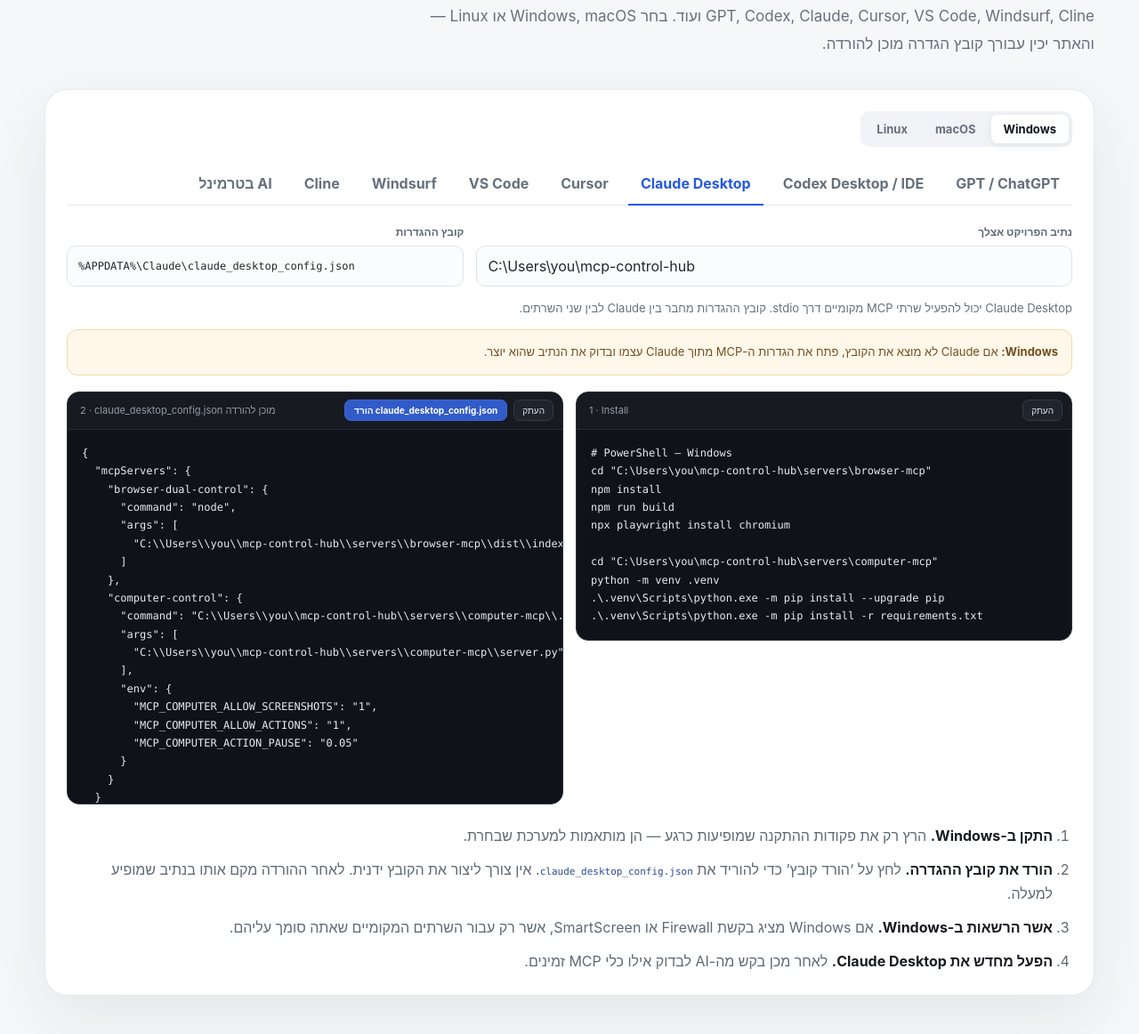
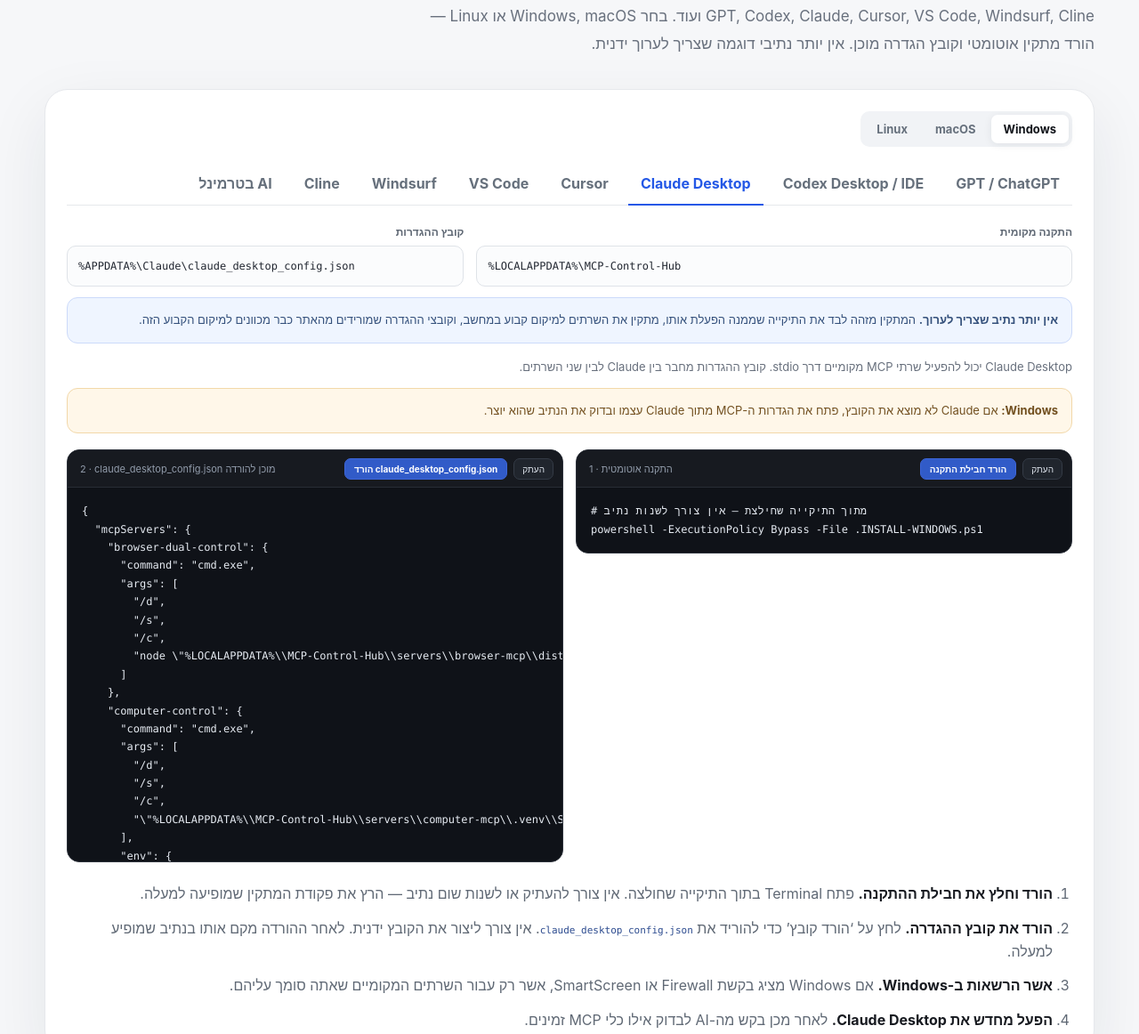
Before and after one commit to az0512124155azz-sys/mcp-control-hub, a plain HTML site: page index.html in a window 1280 px wide. Shown: the part 2766-3928 px from the top of the page at 89% size. Drawn offline with Linux system fonts and the light colour scheme.

Commit message:
Add files via upload

```diff
--- a/index.html
+++ b/index.html
@@ -350,7 +350,7 @@ code, pre { font-family: "SFMono-Regular", Consolas, "Liberation Mono", Menlo, m
       <div class="section-heading">
         <span class="kicker">02 · Interactive install</span>
         <h2>בחר AI ומערכת הפעלה — וקבל הגדרה מוכנה</h2>
-        <p>GPT, Codex, Claude, Cursor, VS Code, Windsurf, Cline ועוד. בחר Windows, macOS או Linux — והאתר יכין עבורך קובץ הגדרה מוכן להורדה.</p>
+        <p>GPT, Codex, Claude, Cursor, VS Code, Windsurf, Cline ועוד. בחר Windows, macOS או Linux — הורד מתקין אוטומטי וקובץ הגדרה מוכן. אין יותר נתיבי דוגמה שצריך לערוך ידנית.</p>
       </div>
 
       <div class="guide-shell">
@@ -372,22 +372,24 @@ code, pre { font-family: "SFMono-Regular", Consolas, "Liberation Mono", Menlo, m
         </div>
 
         <div class="path-grid">
-          <label>
-            <span>נתיב הפרויקט אצלך</span>
-            <input id="project-root" dir="ltr" value="C:\Users\you\mcp-control-hub" />
-          </label>
+          <div class="path-box">
+            <span>התקנה מקומית</span>
+            <code id="install-location" dir="ltr"></code>
+          </div>
           <div class="path-box">
             <span>קובץ ההגדרות</span>
             <code id="config-path" dir="ltr"></code>
           </div>
         </div>
 
+        <div class="info-box"><strong>אין יותר נתיב שצריך לערוך.</strong> המתקין מזהה לבד את התיקייה שממנה הפעלת אותו, מתקין את השרתים למיקום קבוע במחשב, וקובצי ההגדרה שמורידים מהאתר כבר מכוונים למיקום הקבוע הזה.</div>
+
         <p class="guide-note" id="client-note"></p>
         <div id="client-extra"></div>
 
         <div class="two-code-columns">
           <div class="code-card">
-            <div class="code-head"><span>1 · Install</span><button class="copy-button" type="button" data-copy-target="install-code">העתק</button></div>
+            <div class="code-head"><span>1 · התקנה אוטומטית</span><div class="code-actions"><a class="download-button" id="download-installer" href="downloads/MCP-Control-Hub-Local.zip" download>הורד חבילת התקנה</a><button class="copy-button" type="button" data-copy-target="install-code">העתק</button></div></div>
             <pre><code id="install-code"></code></pre>
           </div>
           <div class="code-card">
@@ -487,7 +489,7 @@ code, pre { font-family: "SFMono-Regular", Consolas, "Liberation Mono", Menlo, m
   let os = "windows";
   let client = "claude";
 
-  const rootInput = document.getElementById("project-root");
+  const installLocationEl = document.getElementById("install-location");
   const configPathEl = document.getElementById("config-path");
   const clientNoteEl = document.getElementById("client-note");
   const clientExtraEl = document.getElementById("client-extra");
@@ -495,39 +497,52 @@ code, pre { font-family: "SFMono-Regular", Consolas, "Liberation Mono", Menlo, m
   const configCodeEl = document.getElementById("config-code");
   const configCardTitleEl = document.getElementById("config-card-title");
   const downloadConfigButton = document.getElementById("download-config");
+  const downloadInstallerButton = document.getElementById("download-installer");
   const stepsListEl = document.getElementById("steps-list");
 
-  function winJoin(root, tail) {
-    return `${root.replace(/[\\/]+$/, "")}\\${tail.replaceAll("/", "\\")}`;
+  function installLocation(currentOs) {
+    return currentOs === "windows" ? "%LOCALAPPDATA%\\MCP-Control-Hub" : "~/.mcp-control-hub";
   }
 
-  function unixJoin(root, tail) {
-    return `${root.replace(/\/+$/, "")}/${tail}`;
-  }
-
-  function makeEntries(currentOs, root, currentClient = client) {
-    const join = currentOs === "windows" ? winJoin : unixJoin;
-    const python = currentOs === "windows"
-      ? join(root, "servers/computer-mcp/.venv/Scripts/python.exe")
-      : join(root, "servers/computer-mcp/.venv/bin/python");
-
-    const allEntries = {
+  function makeEntries(currentOs, currentClient = client) {
+    let allEntries;
+    if (currentOs === "windows") {
+      allEntries = {
         "browser-dual-control": {
           type: "stdio",
-        command: "node",
-        args: [join(root, "servers/browser-mcp/dist/index.js")],
+          command: "cmd.exe",
+          args: ["/d", "/s", "/c", "node \"%LOCALAPPDATA%\\MCP-Control-Hub\\servers\\browser-mcp\\dist\\index.js\""]
         },
         "computer-control": {
           type: "stdio",
-        command: python,
-        args: [join(root, "servers/computer-mcp/server.py")],
+          command: "cmd.exe",
+          args: ["/d", "/s", "/c", "\"%LOCALAPPDATA%\\MCP-Control-Hub\\servers\\computer-mcp\\.venv\\Scripts\\python.exe\" \"%LOCALAPPDATA%\\MCP-Control-Hub\\servers\\computer-mcp\\server.py\""],
           env: {
             MCP_COMPUTER_ALLOW_SCREENSHOTS: "1",
             MCP_COMPUTER_ALLOW_ACTIONS: "1",
-          MCP_COMPUTER_ACTION_PAUSE: "0.05",
+            MCP_COMPUTER_ACTION_PAUSE: "0.05"
+          }
+        }
+      };
+    } else {
+      allEntries = {
+        "browser-dual-control": {
+          type: "stdio",
+          command: "sh",
+          args: ["-lc", "node \"$HOME/.mcp-control-hub/servers/browser-mcp/dist/index.js\""]
         },
-      },
+        "computer-control": {
+          type: "stdio",
+          command: "sh",
+          args: ["-lc", "\"$HOME/.mcp-control-hub/servers/computer-mcp/.venv/bin/python\" \"$HOME/.mcp-control-hub/servers/computer-mcp/server.py\""],
+          env: {
+            MCP_COMPUTER_ALLOW_SCREENSHOTS: "1",
+            MCP_COMPUTER_ALLOW_ACTIONS: "1",
+            MCP_COMPUTER_ACTION_PAUSE: "0.05"
+          }
+        }
       };
+    }
 
     if (currentClient === "terminal") {
       return { "computer-control": allEntries["computer-control"] };
@@ -550,8 +565,8 @@ code, pre { font-family: "SFMono-Regular", Consolas, "Liberation Mono", Menlo, m
     return lines.join("\n").trim();
   }
 
-  function makeConfig(currentClient, currentOs, root) {
-    const entries = makeEntries(currentOs, root, currentClient);
+  function makeConfig(currentClient, currentOs) {
+    const entries = makeEntries(currentOs, currentClient);
 
     if (currentClient === "chatgpt") {
       return `ChatGPT / GPT setup
@@ -600,23 +615,23 @@ ${JSON.stringify({ mcpServers: terminalEntries }, null, 2)}`;
     return "<your-project>/.vscode/mcp.json";
   }
 
-  function installCommands(currentOs, root) {
-    const browserDir = currentOs === "windows"
-      ? winJoin(root, "servers/browser-mcp")
-      : unixJoin(root, "servers/browser-mcp");
-    const computerDir = currentOs === "windows"
-      ? winJoin(root, "servers/computer-mcp")
-      : unixJoin(root, "servers/computer-mcp");
-
+  function installCommands(currentOs) {
     if (currentOs === "windows") {
-      return `# PowerShell — Windows\ncd "${browserDir}"\nnpm install\nnpm run build\nnpx playwright install chromium\n\ncd "${computerDir}"\npython -m venv .venv\n.\\.venv\\Scripts\\python.exe -m pip install --upgrade pip\n.\\.venv\\Scripts\\python.exe -m pip install -r requirements.txt`;
+      return `# מתוך התיקייה שחילצת — אין צורך לשנות נתיב
+powershell -ExecutionPolicy Bypass -File .\INSTALL-WINDOWS.ps1`;
+    }
+    if (currentOs === "linux") {
+      return `# מתוך התיקייה שחילצת — אין צורך לשנות נתיב
+chmod +x ./INSTALL-LINUX.sh
+./INSTALL-LINUX.sh`;
+    }
+    return `# מתוך התיקייה שחילצת — אין צורך לשנות נתיב
+chmod +x ./INSTALL-MACOS.sh
+./INSTALL-MACOS.sh`;
   }
 
-    if (currentOs === "linux") {
-      return `# Terminal — Linux\n# Ubuntu / Debian: אם חסרות תלויות מערכת ל-PyAutoGUI\n# sudo apt update && sudo apt install -y python3-venv python3-tk scrot xclip\n\ncd "${browserDir}"\nnpm install\nnpm run build\nnpx playwright install chromium\n\ncd "${computerDir}"\npython3 -m venv .venv\n./.venv/bin/python -m pip install --upgrade pip\n./.venv/bin/python -m pip install -r requirements.txt`;
-    }
-
-    return `# Terminal — macOS\ncd "${browserDir}"\nnpm install\nnpm run build\nnpx playwright install chromium\n\ncd "${computerDir}"\npython3 -m venv .venv\n./.venv/bin/python -m pip install --upgrade pip\n./.venv/bin/python -m pip install -r requirements.txt`;
+  function installerFile() {
+    return "downloads/MCP-Control-Hub-Local.zip";
   }
 
   function configFileName(currentClient) {
@@ -653,14 +668,14 @@ ${JSON.stringify({ mcpServers: terminalEntries }, null, 2)}`;
       : `לחץ על ‘הורד קובץ’ כדי להוריד את <code dir=\"ltr\">${configFileName(client)}</code>. אין צורך ליצור את הקובץ ידנית. לאחר ההורדה מקם אותו בנתיב שמופיע למעלה.`;
 
     stepsListEl.innerHTML = `
-      <li><strong>התקן ב-${system}.</strong> הרץ רק את פקודות ההתקנה שמופיעות כרגע — הן מותאמות למערכת שבחרת.</li>
+      <li><strong>הורד וחלץ את חבילת ההתקנה.</strong> פתח Terminal בתוך התיקייה שחולצה. אין צורך להעתיק או לשנות שום נתיב — הרץ את פקודת המתקין שמופיעה למעלה.</li>
       <li><strong>הורד את קובץ ההגדרה.</strong> ${downloadStep}</li>
       <li><strong>אשר הרשאות ב-${system}.</strong> ${permissionStep}</li>
       <li><strong>הפעל מחדש את ${clients[client].label}.</strong> לאחר מכן בקש מה-AI לבדוק אילו כלי MCP זמינים.${client === "terminal" ? " במצב Terminal מחובר בכוונה רק Computer Control MCP." : ""}</li>`;
   }
 
   function downloadConfig() {
-    const content = makeConfig(client, os, rootInput.value.trim());
+    const content = makeConfig(client, os);
     const filename = configFileName(client);
     const mime = filename.endsWith(".json") ? "application/json" : filename.endsWith(".toml") ? "application/toml" : "text/plain";
     const blob = new Blob([content], { type: `${mime};charset=utf-8` });
@@ -707,13 +722,17 @@ ${JSON.stringify({ mcpServers: terminalEntries }, null, 2)}`;
   }
 
   function render() {
-    const root = rootInput.value.trim();
+    installLocationEl.textContent = installLocation(os);
     configPathEl.textContent = configPath(client, os);
     clientNoteEl.textContent = clients[client].note;
-    installCodeEl.textContent = installCommands(os, root);
-    configCodeEl.textContent = makeConfig(client, os, root);
+    installCodeEl.textContent = installCommands(os);
+    configCodeEl.textContent = makeConfig(client, os);
     configCardTitleEl.textContent = client === "chatgpt" ? "2 · קובץ הוראות מוכן" : `2 · ${configFileName(client)} מוכן להורדה`;
     downloadConfigButton.textContent = client === "chatgpt" ? "הורד הוראות" : `הורד ${configFileName(client)}`;
+    const installer = installerFile(os);
+    downloadInstallerButton.href = installer;
+    downloadInstallerButton.setAttribute("download", installer);
+    downloadInstallerButton.textContent = "הורד חבילת התקנה";
     renderExtra();
     renderSteps();
   }
@@ -722,11 +741,6 @@ ${JSON.stringify({ mcpServers: terminalEntries }, null, 2)}`;
     button.addEventListener("click", () => {
       os = button.dataset.os;
       document.querySelectorAll("[data-os]").forEach((item) => item.classList.toggle("active", item === button));
-      rootInput.value = os === "windows"
-        ? "C:\\Users\\you\\mcp-control-hub"
-        : os === "mac"
-          ? "/Users/you/mcp-control-hub"
-          : "/home/you/mcp-control-hub";
       render();
     });
   });
@@ -739,7 +753,6 @@ ${JSON.stringify({ mcpServers: terminalEntries }, null, 2)}`;
     });
   });
 
-  rootInput.addEventListener("input", render);
   downloadConfigButton.addEventListener("click", downloadConfig);
 
   document.querySelectorAll("[data-copy-target]").forEach((button) => {
```
Also changed, not shown: apps/web/index.html (+66 -53 lines), README.md, 5 other files. Lines whose indentation alone changed are shown as unchanged.
